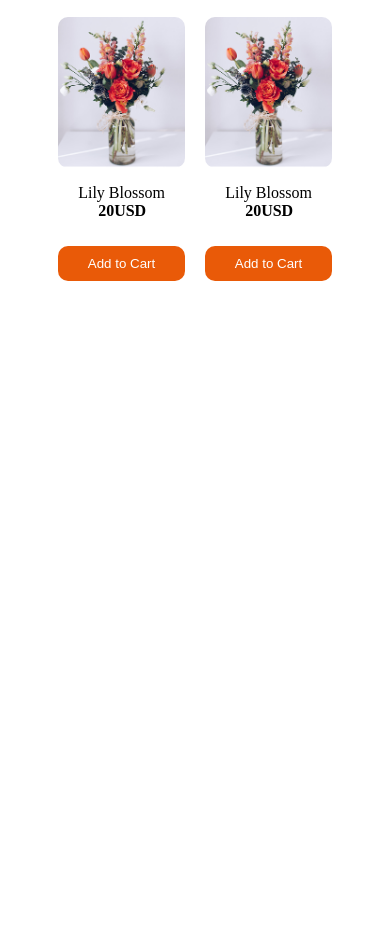
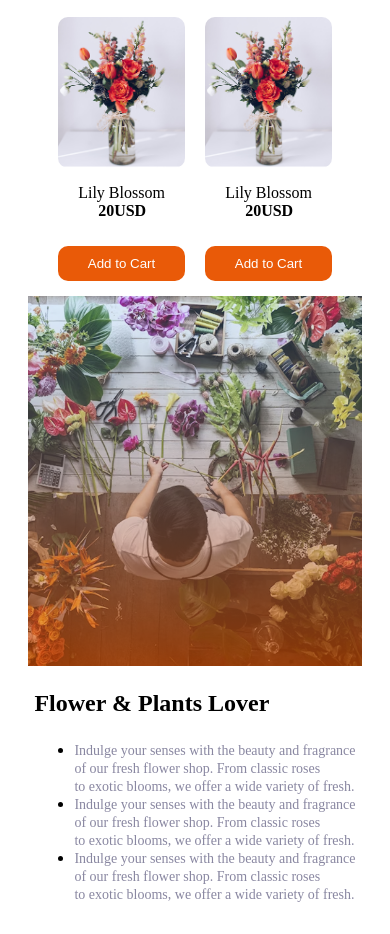
Before and after one commit to abdullahwazih/PH_assignment_02, a plain HTML site: page index.html in a window 390 px wide. Shown: the part 1530-2464 px from the top of the page. Before the commit the page ends 1819 px from the top, so only its background shows below. Drawn offline with Linux system fonts and the light colour scheme.

Commit message:
Added Plant Lover Section

```diff
--- a/index.html
+++ b/index.html
@@ -40,13 +40,14 @@
         </div>
     </section>
     <section class="plant">
-        <h1 class="heading"><span class ="orange">Our</span> Plants</h1>
+        <h1 class="heading"><span class="orange">Our</span> Plants</h1>
         <p class="sub-text">Indulge your senses with the beauty and fragrance of our fresh flower shop. From <br>
             classic roses to exotic blooms, we offer a wide variety of fresh.</p>
         <div class="plant-images">
             <div class="plant-Card">
                 <img src="assets/sample-flower-image.png" alt="">
-                <p>Lily Blossom <br><span style="padding-top:20px; padding-left: 20px; font-weight: bold;">20USD</span></p> <button>Add to
+                <p>Lily Blossom <br><span style="padding-top:20px; padding-left: 20px; font-weight: bold;">20USD</span>
+                </p> <button>Add to
                     Cart</button>
             </div>
             <div class="plant-Card">
@@ -88,6 +89,63 @@
         </div>
 
     </section>
+    <section class="plantlover">
+        <div class="pl-img">
+            <img id="mainimg" src="assets/flower-store.png" alt="">
+            <img id="badge" src="assets/trusted-badge.png" alt="">
+        </div>
+        <div class="plantlover-text">
+            <p class="textt-desktop" style="font-size: 50px; font-weight: bolder;">
+                Flower & Plants<br> Lover
+            </p>
+
+            <p class="textt-mobile" style="font-size: 24px; font-weight: bolder;">
+                Flower & Plants Lover
+            </p>
+            <ul>
+                <li>
+                    <span class="text-desktop">
+                        Indulge your senses with the beauty and<br>
+                        fragrance of our fresh flower shop. From classic<br>
+                        roses to exotic blooms, we offer a wide variety<br>
+                        of fresh.
+                    </span>
+                    <span class="text-mobile">
+                        Indulge your senses with the beauty and fragrance<br>
+                        of our fresh flower shop. From classic roses<br>
+                        to exotic blooms, we offer a wide variety of fresh.
+                    </span>
+                </li>
+                <li>
+                    <span class="text-desktop">
+                        Indulge your senses with the beauty and<br>
+                        fragrance of our fresh flower shop. From classic<br>
+                        roses to exotic blooms, we offer a wide variety<br>
+                        of fresh.
+                    </span>
+                    <span class="text-mobile">
+                        Indulge your senses with the beauty and fragrance<br>
+                        of our fresh flower shop. From classic roses<br>
+                        to exotic blooms, we offer a wide variety of fresh.
+                    </span>
+                </li>
+                <li>
+                    <span class="text-desktop">
+                        Indulge your senses with the beauty and<br>
+                        fragrance of our fresh flower shop. From classic<br>
+                        roses to exotic blooms, we offer a wide variety<br>
+                        of fresh.
+                    </span>
+                    <span class="text-mobile">
+                        Indulge your senses with the beauty and fragrance<br>
+                        of our fresh flower shop. From classic roses<br>
+                        to exotic blooms, we offer a wide variety of fresh.
+                    </span>
+                </li>
+
+            </ul>
+        </div>
+    </section>
 </body>
 
 </html>
--- a/styles.css
+++ b/styles.css
@@ -1,6 +1,10 @@
 /* Common Style */
 .orange {
     color: #E95A08;
+}
+
+.pad {
+    padding: 0 10px;
 }
 
 /* Navigation Bar */
@@ -123,12 +127,61 @@
     transition: background-color 0.3s ease, transform 0.2s ease;
 
 }
+
 .plant-Card button:hover {
     background-color: #c94c06;
     transform: scale(1.05);
 }
 
-/*Mobile Banner Style */
+/* Plants lover section */
+
+.plantlover {
+    display: flex;
+    justify-content: space-between;
+    margin: 100px 100px;
+    height: 600px;
+}
+
+.pl-img {
+    width: 50%;
+    height: 100%;
+    display: flex;
+}
+
+#mainimg {
+    width: 100%;
+    height: auto;
+}
+
+#badge {
+    width: 300px;
+    height: 300px;
+    position: relative;
+    top: -100px;
+    left: -200px;
+}
+
+.text-desktop {
+    font-size: 22px;
+    color: #8987A1;
+}
+
+.text-mobile {
+    display: none;
+}
+
+.textt-desktop {
+    display: block;
+}
+.textt-mobile {
+    display: none;
+}
+
+
+
+
+
+/*Mobile Style */
 
 @media (max-width: 576px) {
     .banner {
@@ -170,4 +223,46 @@
         width: 100%;
     }
 
+
+    /*Plant Lover Section */
+
+    .plantlover {
+        flex-direction: column;
+        align-items: center;
+        margin: 15px 20px;
+        height: auto;
+    }
+
+    .pl-img {
+        width: 100%;
+        height: auto;
+    }
+
+    #mainimg {
+        width: 100%;
+        height: auto;
+    }
+
+    #badge {
+        display: none;
+    }
+
+    .text-desktop {
+        display: none;
+
+    }
+
+    .text-mobile {
+        display: inline;   /* show mobile text */
+        font-size: 14px;
+        color: #8987A1;
+    }
+    .textt-desktop {
+        display: none;
+    }
+    .textt-mobile {
+        display: block;
+        font-size: 24px;
+    }
+
 }
```
